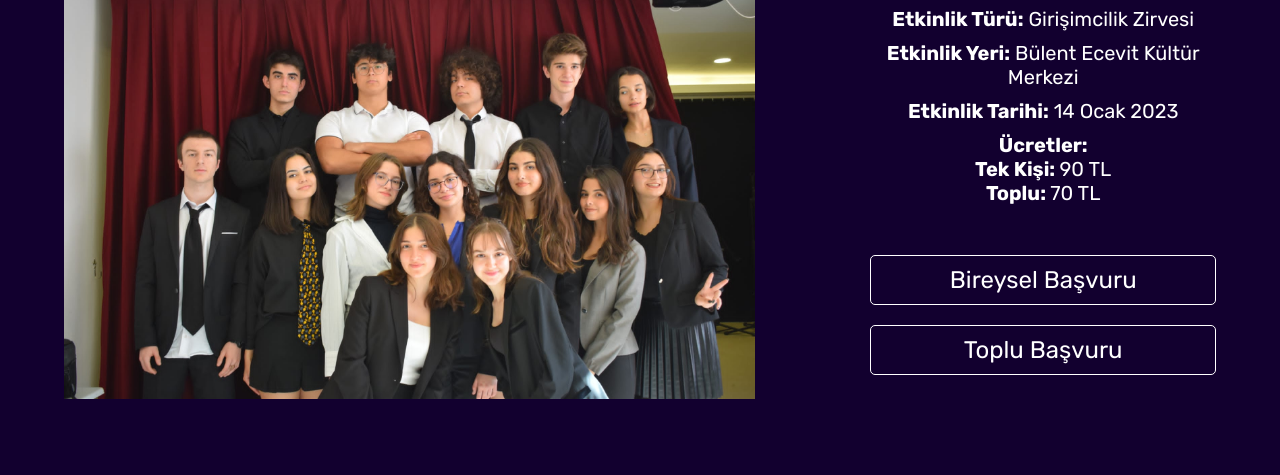
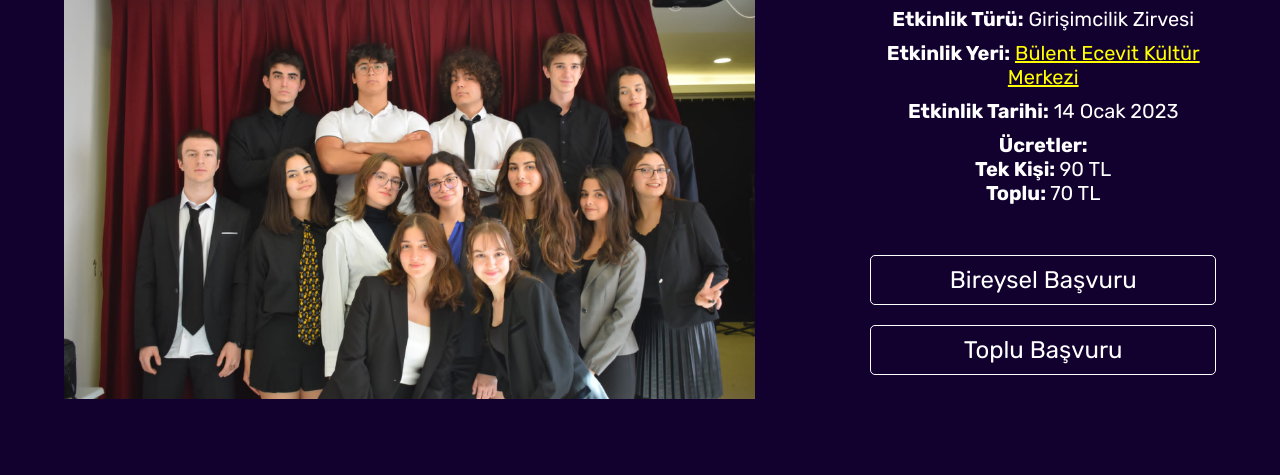
Before and after one commit to yapiciege45/kalgirisimcilik, a plain HTML site: page zirvedekal.html in a window 1280 px wide. Shown: the part 325-800 px from the top of the page. Drawn offline with Linux system fonts and the light colour scheme.

Commit message:
Update zirvedekal.html

```diff
--- a/zirvedekal.html
+++ b/zirvedekal.html
@@ -69,7 +69,7 @@
             <div class="zirve-about__right-side">
                 <h4><strong>Etkinlik Detayları</strong></h4>
                 <p><strong>Etkinlik Türü:</strong> Girişimcilik Zirvesi</p>
-                <p><strong>Etkinlik Yeri:</strong> <a href="https://goo.gl/maps/iZP3ifHkECnYW5wN6">Bülent Ecevit Kültür Merkezi</a></p>
+                <p><strong>Etkinlik Yeri:</strong> <a href="https://goo.gl/maps/iZP3ifHkECnYW5wN6" style="color: yellow; text-decoration: underline;">Bülent Ecevit Kültür Merkezi</a></p>
                 <p><strong>Etkinlik Tarihi:</strong> 14 Ocak 2023</p>
                 <p><strong>Ücretler:</strong> <br> <strong>Tek Kişi: </strong> 90 TL <br> <strong>Toplu: </strong>70 TL</p>
                 <div class="basvuru-linkler">
```
